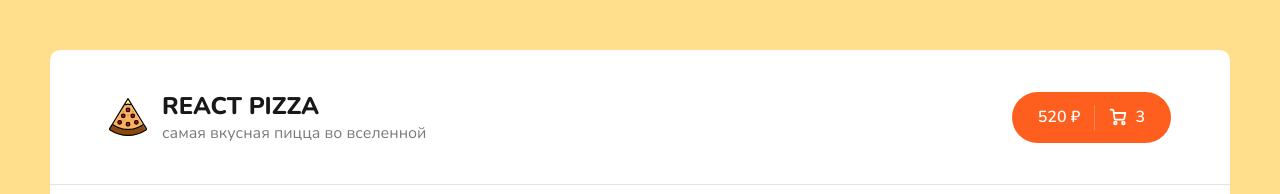
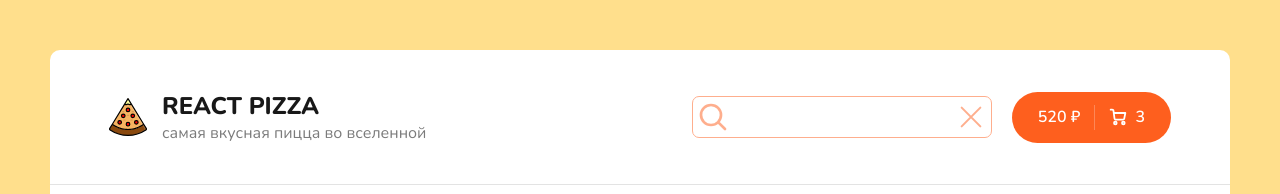
Before and after one commit to Alekseyinshakov/react-pizza, a React (Vite) app: page / in a window 1280 px wide. Shown: the top 194 px of the page. Built offline with nearby package versions, Linux system fonts and the light colour scheme; no server answers.

Commit message:
feat: add Search component

```diff
--- a/src/App.tsx
+++ b/src/App.tsx
@@ -4,12 +4,15 @@ import Header from './components/Header.tsx'
 import Main from './pages/Main.tsx'
 import NotFoundPage from './pages/NotFoundPage.tsx'
 import CartPage from './pages/CartPage.tsx'
+import { useState } from 'react'
 
 function App() {
+  const [searchString, setSearchString] = useState('')
+
   return (
     <>
       <div className='wrapper'>
-        <Header />
+        <Header searchString={searchString} setSearchString={setSearchString} />
         <div className='content'>
           <div className='container'>
             <Routes>
--- a/src/components/Header.tsx
+++ b/src/components/Header.tsx
@@ -1,6 +1,10 @@
 import { Link } from 'react-router'
+import Search from './Search/Search.tsx'
+import type { Dispatch, SetStateAction } from 'react'
 
-const Header = () => {
+type headerProps = { searchString: string; setSearchString: Dispatch<SetStateAction<string>> }
+
+const Header = ({ searchString, setSearchString }: headerProps) => {
   return (
     <div className='header'>
       <div className='container'>
@@ -11,6 +15,9 @@ const Header = () => {
             <p>самая вкусная пицца во вселенной</p>
           </div>
         </Link>
+
+        <Search />
+
         <div className='header__cart'>
           <Link to='/cart' className='button button--cart'>
             <span>520 ₽</span>
--- /dev/null
+++ b/src/components/Search/Search.module.scss
@@ -0,0 +1,41 @@
+@use '../../styles/variables' as vars;
+
+.root {
+  position: relative;
+  margin-left: auto;
+  color: #fe5f1e;
+  opacity: 0.5;
+  transition: opacity 0.3s ease;
+  &:focus-within {
+    opacity: 1;
+  }
+  @media (max-width: 850px) {
+    margin-left: 0;
+  }
+  input {
+    width: 300px;
+    height: 42px;
+    border-radius: 7px;
+    border: 1px solid vars.$orange;
+    font-size: 20px;
+    padding-left: 40px;
+    padding-right: 40px;
+    font-family: inherit;
+  }
+}
+
+.icon {
+  position: absolute;
+  left: 5px;
+  top: 5px;
+  width: 32px;
+  height: 32px;
+}
+
+.cross {
+  position: absolute;
+  right: 5px;
+  top: 5px;
+  width: 32px;
+  height: 32px;
+}
--- /dev/null
+++ b/src/components/Search/Search.tsx
@@ -0,0 +1,15 @@
+import s from './Search.module.scss'
+import searchSvg from '../../assets/icons/search-svgrepo-com.svg'
+import crossSvg from '../../assets/icons/cross-svgrepo-com.svg'
+
+const Search = () => {
+  return (
+    <div className={s.root}>
+      <img src={searchSvg} alt='Search' className={s.icon} />
+      <input type='text' />
+      <img src={crossSvg} alt='Cross' className={s.cross} />
+    </div>
+  )
+}
+
+export default Search
--- a/src/styles/components/_header.scss
+++ b/src/styles/components/_header.scss
@@ -8,10 +8,12 @@
     display: flex;
     align-items: center;
     justify-content: space-between;
-
-    @media (max-width: 670px) {
-      flex-direction: column;
-      row-gap: 25px;
+    flex-wrap: wrap;
+    row-gap: 25px;
+    column-gap: 20px;
+    @media (max-width: 850px) {
+      //flex-direction: column;
+      justify-content: center;
     }
   }
 
```
Also changed, not shown: src/assets/icons/cross-svgrepo-com.svg (added), src/assets/icons/search-svgrepo-com.svg (added).
